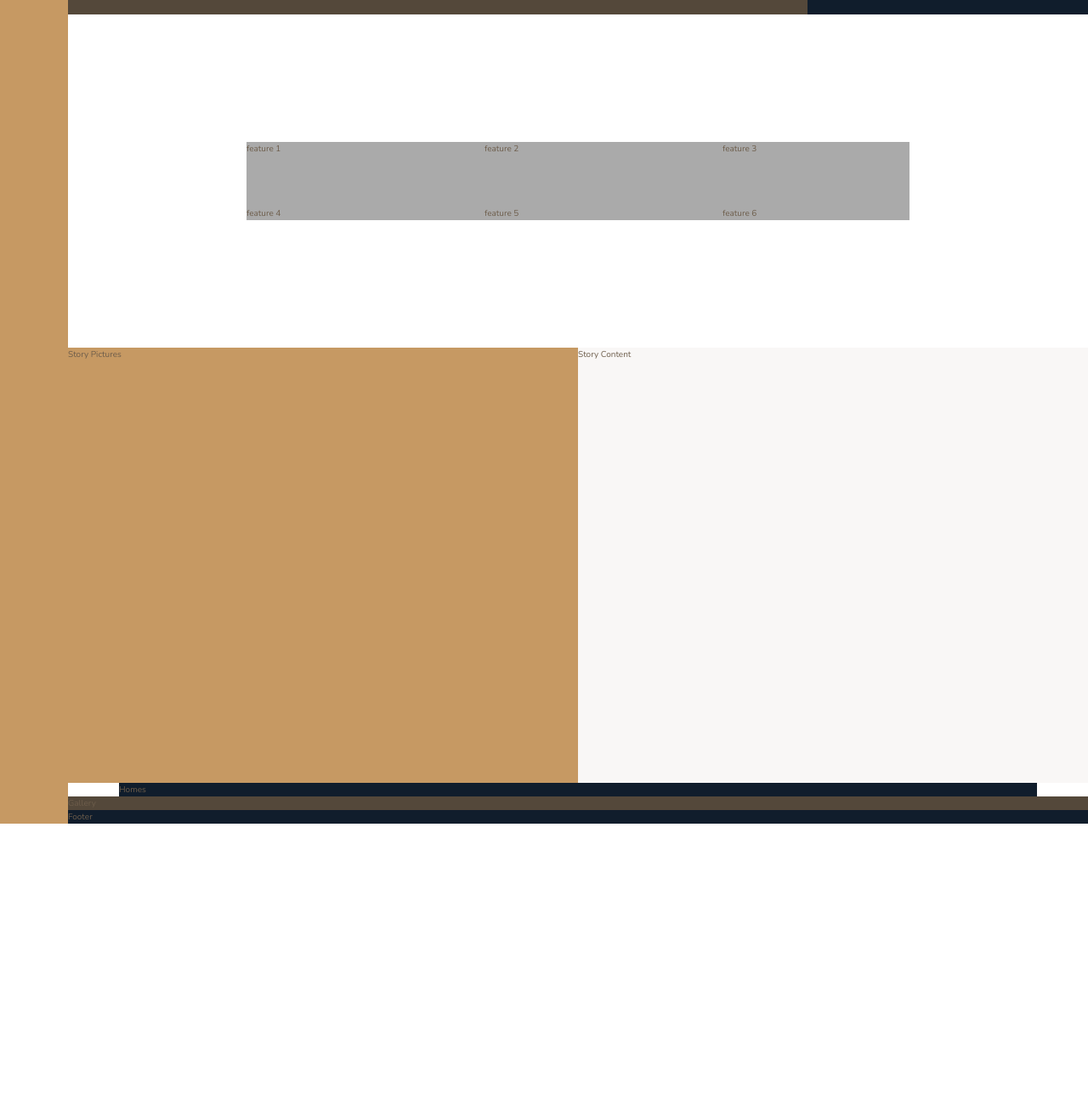
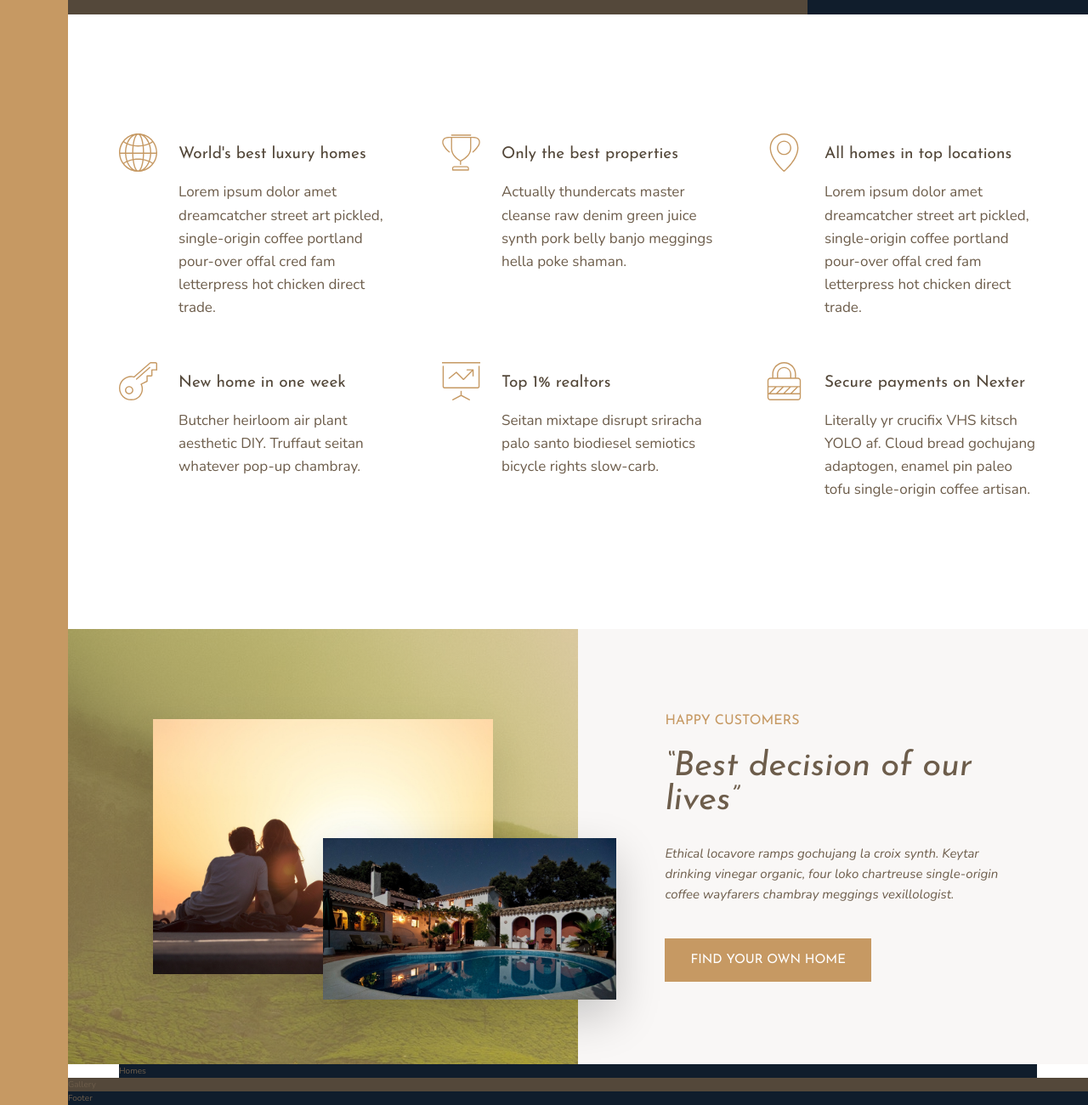
Before and after one commit to daxwann/Nexter, a website: page index.html in a window 1280 px wide. Shown: the part 623-1923 px from the top of the page at 85% size. Before the commit the page ends 1592 px from the top, so only its background shows below. Drawn offline with nearby package versions, Linux system fonts and the light colour scheme.

Commit message:
styled features and story

```diff
--- a/index.html
+++ b/index.html
@@ -27,20 +27,74 @@
 	</div>
 
 	<section class="features">
-		<div class="feature">feature 1</div>
-		<div class="feature">feature 2</div>
-		<div class="feature">feature 3</div>
-		<div class="feature">feature 4</div>
-		<div class="feature">feature 5</div>
-		<div class="feature">feature 6</div>
+		<div class="feature">
+			<svg class="feature__icon">
+				<use href="img/sprite.svg#icon-global"></use>
+			</svg>
+			<h4 class="heading--4 heading--dark">World's best luxury homes</h4>
+			<p class="feature__text">
+				Lorem ipsum dolor amet dreamcatcher street art pickled, single-origin coffee portland pour-over offal cred fam letterpress hot chicken direct trade.
+			</p>
+		</div>
+		<div class="feature">
+			<svg class="feature__icon">
+				<use href="img/sprite.svg#icon-trophy"></use>
+			</svg>
+			<h4 class="heading--4 heading--dark">Only the best properties</h4>
+			<p class="feature__text">
+				Actually thundercats master cleanse raw denim green juice synth pork belly banjo meggings hella poke shaman.
+			</p>
+		</div>
+		<div class="feature">
+			<svg class="feature__icon">
+				<use href="img/sprite.svg#icon-map-pin"></use>
+			</svg>
+			<h4 class="heading--4 heading--dark">All homes in top locations</h4>
+			<p class="feature__text">
+				Lorem ipsum dolor amet dreamcatcher street art pickled, single-origin coffee portland pour-over offal cred fam letterpress hot chicken direct trade.
+			</p>
+		</div>
+		<div class="feature">
+			<svg class="feature__icon">
+				<use href="img/sprite.svg#icon-key"></use>
+			</svg>
+			<h4 class="heading--4 heading--dark">New home in one week</h4>
+			<p class="feature__text">
+				 Butcher heirloom air plant aesthetic DIY. Truffaut seitan whatever pop-up chambray.
+			</p>
+		</div>
+		<div class="feature">
+			<svg class="feature__icon">
+				<use href="img/sprite.svg#icon-presentation"></use>
+			</svg>
+			<h4 class="heading--4 heading--dark">Top 1% realtors</h4>
+			<p class="feature__text">
+				Seitan mixtape disrupt sriracha palo santo biodiesel semiotics bicycle rights slow-carb.
+			</p>
+		</div>
+		<div class="feature">
+			<svg class="feature__icon">
+				<use href="img/sprite.svg#icon-lock"></use>
+			</svg>
+			<h4 class="heading--4 heading--dark">Secure payments on Nexter</h4>
+			<p class="feature__text">
+				Literally yr crucifix VHS kitsch YOLO af. Cloud bread gochujang adaptogen, enamel pin paleo tofu single-origin coffee artisan.
+			</p>
+		</div>
 	</section>
 
 	<div class="story__pictures">
-		Story Pictures
+		<img src="img/story-1.jpeg" alt="couple with new house" class="story__img--1">
+		<img src="img/story-2.jpeg" alt="new house" class="story__img--2">
 	</div>
 
 	<div class="story__content">
-		Story Content
+		<h3 class="heading--3 mb-sm">Happy Customers</h3>
+		<h2 class="heading--2 mb-md">&ldquo;Best decision of our lives&rdquo;</h2>
+		<p class="story__text mb-lg">
+			Ethical locavore ramps gochujang la croix synth. Keytar drinking vinegar organic, four loko chartreuse single-origin coffee wayfarers chambray meggings vexillologist.
+		</p>
+		<button class="btn">Find your own home</button>
 	</div>
 
 	<section class="homes">
--- a/sass/_features.scss
+++ b/sass/_features.scss
@@ -1,11 +1,28 @@
 .features {
-	background-color: $color-grey-light-2;
 	grid-column: center-start / center-end;
-	margin: 15rem;
-
+	margin: 15rem 0;
 	// internal grid
 	display: grid;
-	grid-template-columns: repeat(3, 1fr);
+	grid-template-columns: repeat(auto-fit, minmax(25rem, 1fr));
 	grid-gap: 6rem;
+	align-items: start;
+}
 
+.feature {
+	display: grid;
+	grid-template-columns: min-content 1fr;
+	row-gap: 1.5rem;
+	column-gap: 2.5rem;
+
+	&__icon {
+		fill: $color-primary;
+		width: 4.5rem;
+		height: 4.5rem;
+		grid-row: 1 / span 2;
+		transform: translateY(-1rem);
+	}
+
+	&__text {
+		font-size: 1.7rem;
+	}
 }
--- a/sass/_story.scss
+++ b/sass/_story.scss
@@ -3,10 +3,42 @@
 	&__pictures {
 		background-color: $color-primary;
 		grid-column: full-start / col-end 4;
+
+		display: grid;
+		grid-template-rows: repeat(6, 1fr);
+		grid-template-columns: repeat(6, 1fr);
+		align-items: center;
+		background-image: linear-gradient(rgba($color-primary, .5), rgba($color-primary, .5)), url(../img/back.jpg);
+	}
+
+	&__img--1 {
+		width: 100%;
+		grid-row: 2 / 6;
+		grid-column: 2/ 6;
+		box-shadow: 0 2rem 5rem rgba(#000, .1);
+	}
+
+	&__img--2 {
+		width: 115%;
+		grid-row: 4 / 6;
+		grid-column: 4 / span 3;
+		z-index: 10;
+		box-shadow: 0 2rem 5rem rgba(#000, .2);
 	}
 
 	&__content {
 		background-color: $color-grey-light-1;
 		grid-column: col-start 5 / full-end;
+		padding: 6rem 8vw;
+
+		display: flex;
+		flex-direction: column;
+		justify-content: center;
+		align-items: flex-start;
+	}
+
+	&__text {
+		font-size: 1.5rem;
+		font-style: italic;
 	}
 }
--- a/sass/_typography.scss
+++ b/sass/_typography.scss
@@ -0,0 +1,60 @@
+.heading {
+  font-family: $font-display;
+	font-weight: 400;
+
+	&--2 {
+		@extend .heading;
+		line-height: 1;
+		font-style: italic;
+		font-size: 4rem;
+	}
+
+	&--3 {
+		@extend .heading;
+		font-size: 1.6rem;
+		text-transform: uppercase;
+		color: $color-primary;
+	}
+
+	&--4 {
+		@extend .heading;
+		font-size: 1.9rem;
+	}
+
+	&--light {
+		@extend .heading;
+		color: $color-grey-light-1;
+	}
+
+	&--dark {
+		@extend .heading;
+		color: $color-grey-dark-1;
+	}
+}
+
+.mb {
+	&-sm { margin-bottom: 2rem; }
+
+	&-md { margin-bottom: 3rem; }
+
+	&-lg { margin-bottom: 4rem; }
+
+	&-xl { margin-bottom: 8rem; }
+}
+
+.btn {
+	background-color: $color-primary;
+	color: #fff;
+	border: none;
+	border-radius: 0;
+	font-family: $font-display;
+	font-size: 1.5rem;
+	text-transform: uppercase;
+	padding: 1.8rem 3rem;
+	cursor: pointer;
+	transition: all .2s;
+
+	&:hover {
+		background-color: $color-primary-dark;
+	}
+}
```
Also changed, not shown: css/style.css.
